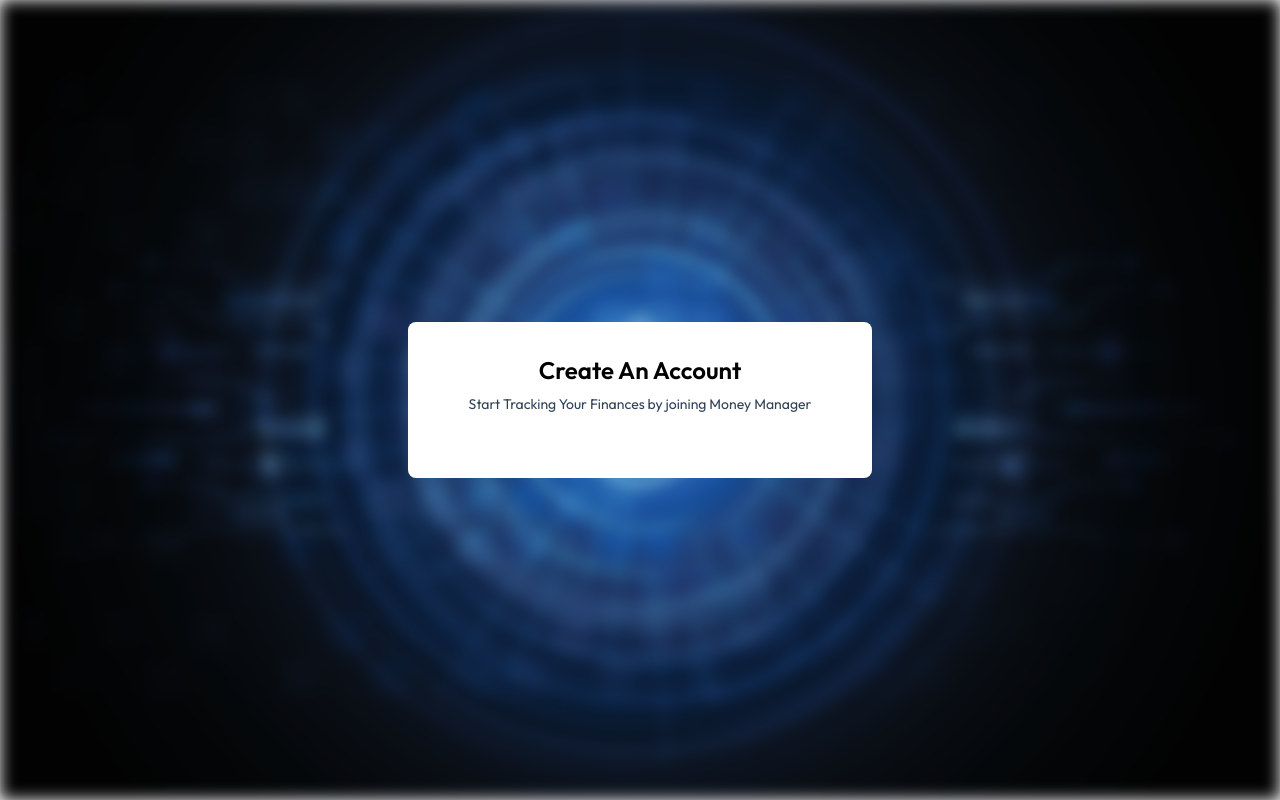
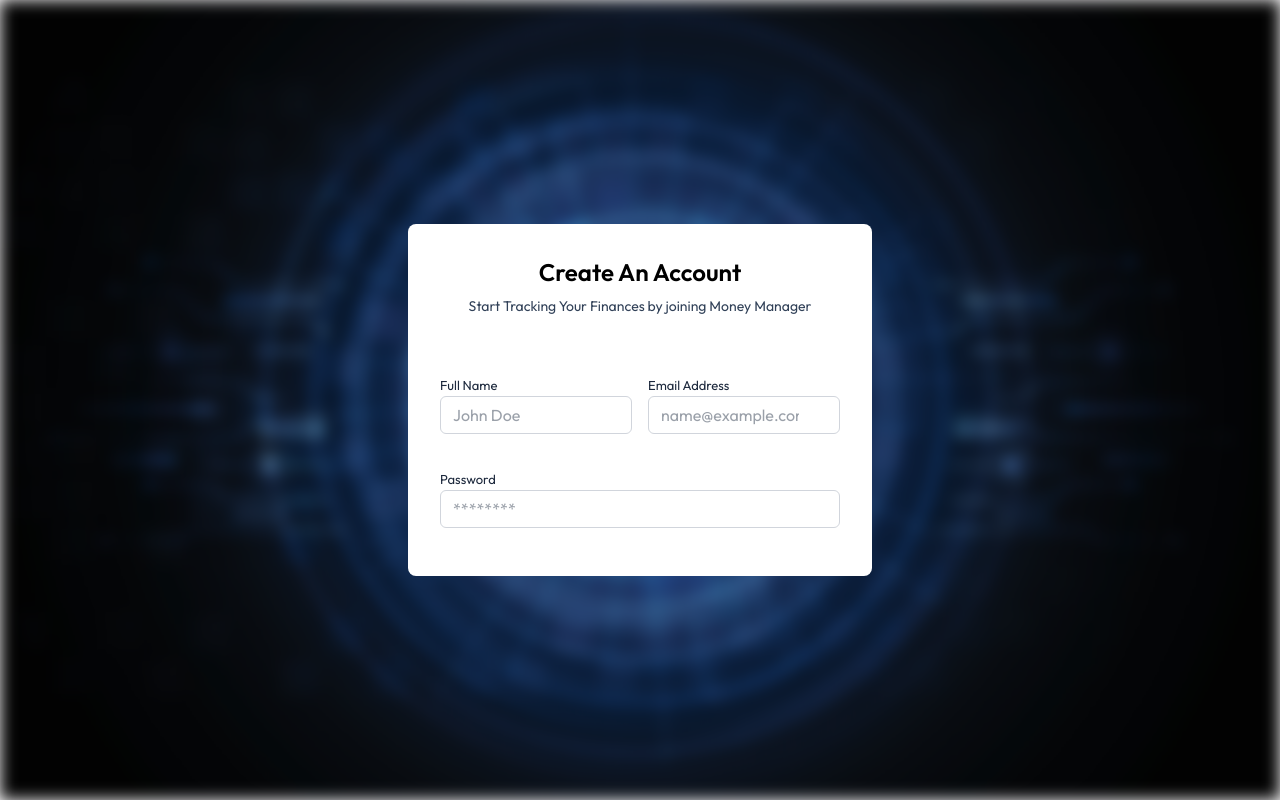
Before and after one commit to MoeF159/money-manager-application-frontend, a React (Vite) app: page /signup in a window 1280 px wide. Built offline with nearby package versions, Linux system fonts and the light colour scheme.

Commit message:
added 3 input components for name, email, and password

```diff
--- a/src/pages/Signup.jsx
+++ b/src/pages/Signup.jsx
@@ -2,6 +2,7 @@
 import { useState } from "react";
 import { useNavigate } from "react-router-dom";
 import {assets} from "../assets/assets.js"
+import Input from "../components/Input.jsx";
 
 const Signup = () => {
 
@@ -25,6 +26,40 @@
                     <p className="text-sm text-slate-700 text-center mb-8">
                         Start Tracking Your Finances by joining Money Manager
                     </p>
+
+                    <form onSubmit="" className="space-y-4">
+                        <div className="flex justify-center mb-6">
+                            {/* Profile Image */}
+                        </div>
+                        <div className="grid grid-cols-2 md:grid-cols-2 gap-4">
+                            {/* Input Component */}
+                            <Input
+                                value={fullName}
+                                onChange={(e) => setFullName(e.target.value)}
+                                label={"Full Name"}
+                                placeholder={"John Doe"}
+                                type={"text"}
+                            />
+                            <Input
+                                value={email}
+                                onChange={(e) => setEmail(e.target.value)}
+                                label={"Email Address"}
+                                placeholder={"name@example.com"}
+                                type={"text"}
+                            />
+
+                            <div className="col-span-2">
+                                <Input
+                                value={password}
+                                onChange={(e) => setPassword(e.target.value)}
+                                label={"Password"}
+                                placeholder={"********"}
+                                type={"password"}
+                                />
+                            </div>
+                        </div>
+
+                    </form>
                 </div>
             </div>
 
```
